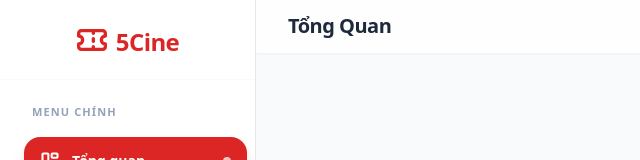
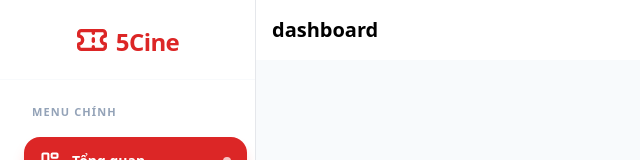
Before and after one commit to dduck210/cine-clone, a React (Vite) app in the folder cine-clone/: page /admin in a window 1280 px wide. Shown: the top 160 px of the page, without its empty margins (0-640 px from the left). Built offline with nearby package versions, Linux system fonts and the light colour scheme.

Commit message:
feat(admin): mount component OrdersManager vao dung active tab

```diff
--- a/cine-clone/src/pages/Admin/Dashboard.jsx
+++ b/cine-clone/src/pages/Admin/Dashboard.jsx
@@ -21,37 +21,26 @@ import {
 } from "../../components/admin/OrdersTab";
 import { MoviesManager, MovieModal } from "../../components/admin/MoviesTab";
 
-const toastConfig = { position: "top-right", toastOptions: { duration: 4000 } };
-const DashboardView = () => <div>Dashboard</div>;
-const UsersManager = () => <div>Users</div>;
-
 const Dashboard = () => {
   const [searchParams, setSearchParams] = useSearchParams();
   const activeTab = searchParams.get("tab") || "dashboard";
+  const [movies, setMovies] = useState(initialMovies);
+
   return (
-    <div className="flex h-screen bg-slate-50 overflow-hidden">
+    <div className="flex h-screen bg-slate-50 overflow-hidden relative">
       <aside className="w-64 bg-white border-r">
         <Sidebar
           activeTab={activeTab}
           onTabChange={(t) => setSearchParams({ tab: t })}
         />
       </aside>
-      <main className="flex-1 flex flex-col overflow-hidden">
-        <header className="flex justify-between items-center px-4 md:px-8 py-3 bg-white/80 backdrop-blur-xl border-b border-white/50 sticky top-0 z-30 shadow-sm shrink-0">
-          <div className="flex flex-col">
-            <h1 className="text-lg md:text-xl font-extrabold text-slate-800 capitalize tracking-tight flex items-center gap-2">
-              {activeTab === "dashboard"
-                ? "Tổng Quan"
-                : activeTab === "movies"
-                  ? "Quản Lý Phim"
-                  : activeTab === "orders"
-                    ? "Đơn Hàng"
-                    : "Thành Viên"}
-            </h1>
-          </div>
+      <main className="flex-1 flex flex-col overflow-hidden relative z-0">
+        <header className="p-4 bg-white">
+          <h1 className="font-bold text-xl">{activeTab}</h1>
         </header>
-        <div className="flex-1 overflow-y-auto p-4">
-          <Toaster {...toastConfig} />
+        <div className="flex-1 overflow-y-auto p-4 md:p-8">
+          {activeTab === "movies" && <MoviesManager movies={movies} />}
+          {activeTab === "orders" && <OrdersManager />}
         </div>
       </main>
     </div>
```
